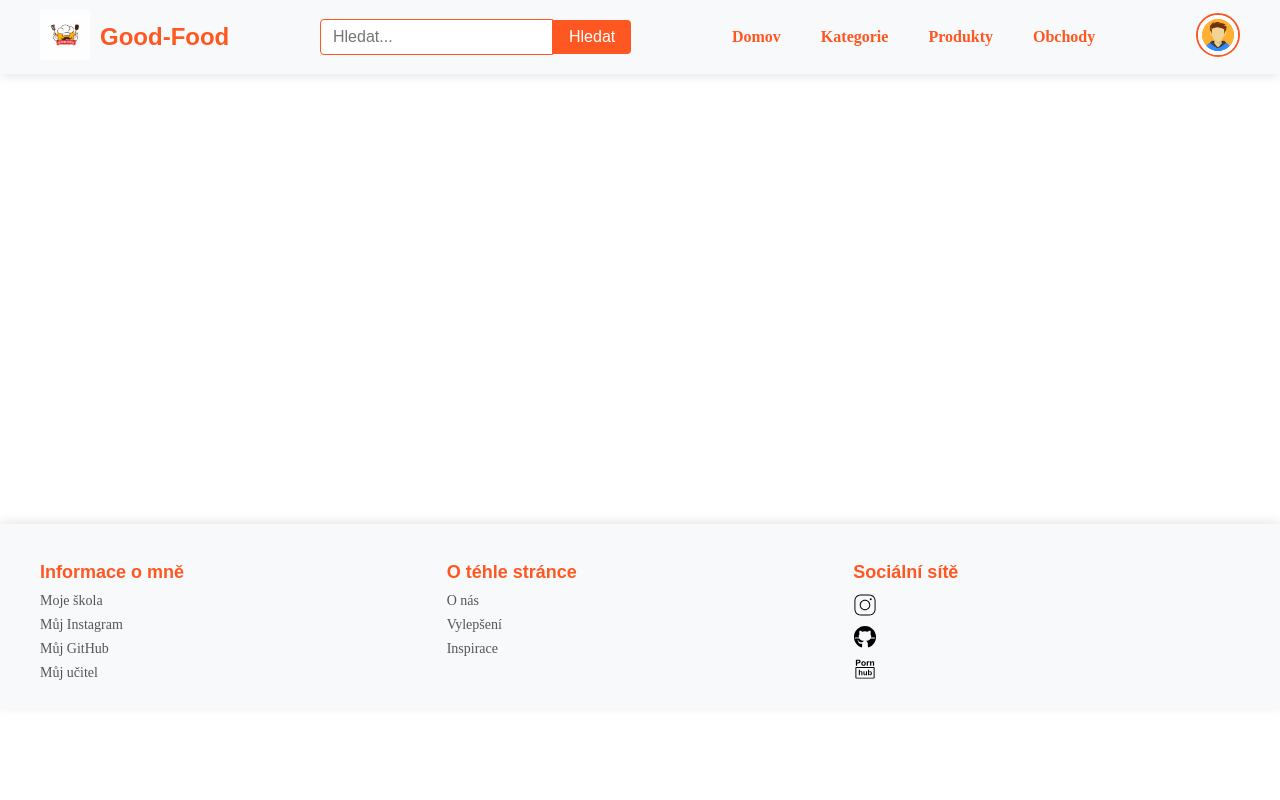
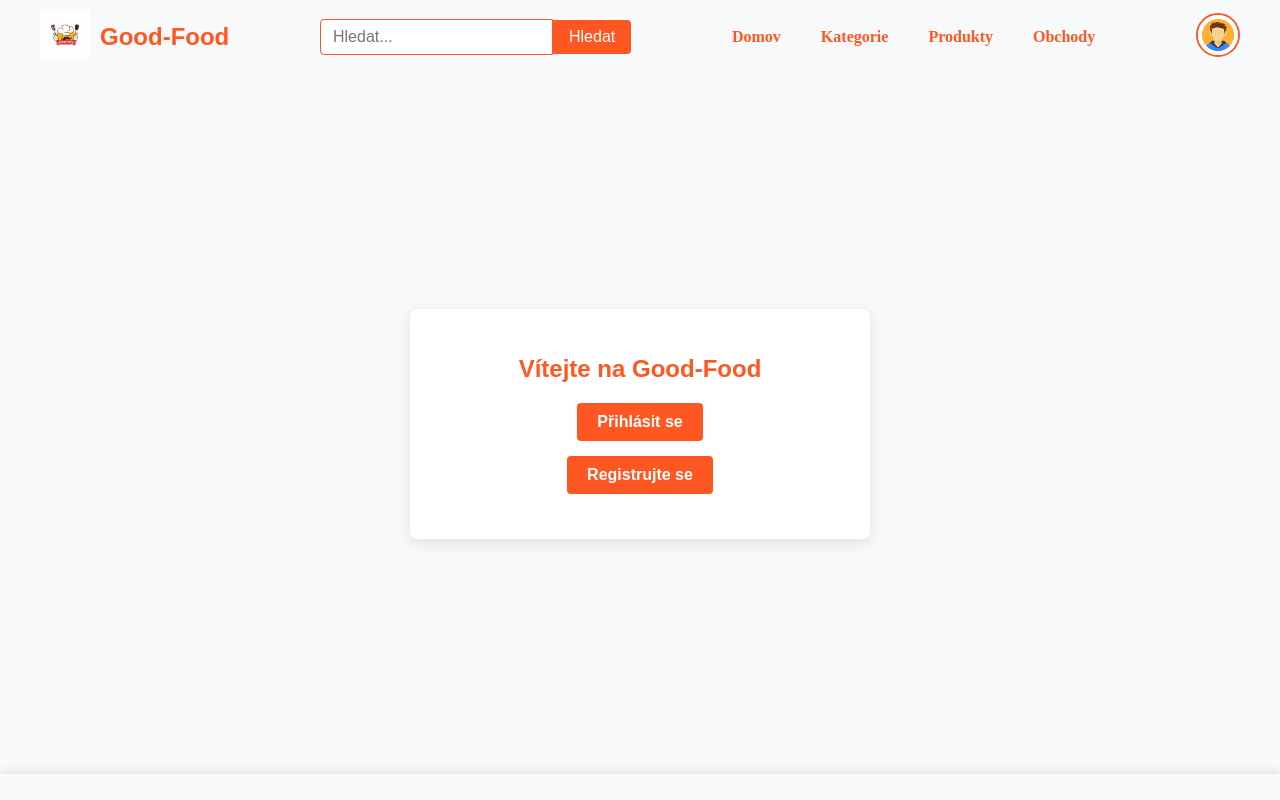
Before and after one commit to Marat141/Heureka-Vyhledavani-Potravin, a SvelteKit app: page /Profile in a window 1280 px wide. Shown: the top 800 px of the page. Built offline with nearby package versions, Linux system fonts and the light colour scheme.

Commit message:
Login-Register

```diff
--- a/src/lib/Components/Footer.svelte
+++ b/src/lib/Components/Footer.svelte
@@ -2,33 +2,38 @@
     <div class="footer-container">
         <div class="footer-section">
             <h3>Informace o mně</h3>
-            <a href="https://www.souepl.cz/" target=”_blank”>Moje škola</a>
-            <a href="https://www.instagram.com/fidorka_141/" target=”_blank”>Můj Instagram</a>
-            <a href="https://github.com/Marat141" target=”_blank”>Můj GitHub</a>
-            <a href="https://github.com/PanUcitelCz" target=”_blank”>Můj učitel</a>
+            <a href="https://www.souepl.cz/" target="_blank">Moje škola</a>
+            <a href="https://www.instagram.com/fidorka_141/" target="_blank">Můj Instagram</a>
+            <a href="https://github.com/Marat141" target="_blank">Můj GitHub</a>
+            <a href="https://github.com/PanUcitelCz" target="_blank">Můj učitel</a>
         </div>
         <div class="footer-section">
             <h3>O téhle stránce</h3>
-            <a href="/About" target=”_blank”>O nás</a>
-            <a href="/Feedback" target=”_blank”>Vylepšení</a>
-            <a href="https://www.kupi.cz/" target=”_blank”>Inspirace</a>
+            <a href="/About" target="_blank">O nás</a>
+            <a href="/Feedback" target="_blank">Vylepšení</a>
+            <a href="https://www.kupi.cz/" target="_blank">Inspirace</a>
         </div>
         <div class="footer-section">
             <h3>Sociální sítě</h3>
-            <a href="https://www.instagram.com/fidorka_141/" target=”_blank”><img src="/icons8-ig.svg" alt="Instagram"></a>
-            <a href="https://github.com/Marat141" target=”_blank”><img src="/icons8-github.svg" alt="GitHub"></a>
-            <a href="https://www.youtube.com/watch?v=xvFZjo5PgG0&t=2s" target=”_blank”><img src="/icons8-pornhub.svg" alt="YouTube"></a>
+            <a href="https://www.instagram.com/fidorka_141/" target="_blank">
+                <img src="/icons8-ig.svg" alt="Instagram">
+            </a>
+            <a href="https://github.com/Marat141" target="_blank">
+                <img src="/icons8-github.svg" alt="GitHub">
+            </a>
+            <a href="https://www.youtube.com/watch?v=xvFZjo5PgG0&t=2s" target="_blank">
+                <img src="/icons8-pornhub.svg" alt="YouTube">
+            </a>
         </div>
     </div>
 </footer>
 
-
 <style>
-    footer {
+footer {
     background-color: #f8f9fa;
     box-shadow: 0 -2px 10px rgba(0, 0, 0, 0.1);
     padding: 20px 40px;
-    margin-top: 450px;
+    margin-top: auto;
 }
 
 .footer-container {
@@ -42,6 +47,7 @@
 
 .footer-section {
     flex: 1;
+    text-align: center; /* Zarovnání obsahu na střed */
 }
 
 .footer-section h3 {
@@ -53,7 +59,7 @@
 }
 
 .footer-section a {
-    display: block;
+    display: block; /* Odkazy pod sebou */
     text-decoration: none;
     color: #555;
     font-size: 14px;
@@ -86,5 +92,4 @@
         width: 100%;
     }
 }
-
 </style>
--- a/src/routes/+layout.svelte
+++ b/src/routes/+layout.svelte
@@ -9,11 +9,13 @@
 <Header />
 
 
+{@render children()}
+
 
 <Footer />
 
 
-{@render children()}
+
 
 
 
--- a/src/routes/Profile/+page.svelte
+++ b/src/routes/Profile/+page.svelte
@@ -0,0 +1,100 @@
+<script>
+    let isLogginIn = $state(false);
+    let userName = $state("");
+
+    function handleLogin() {
+        isLogginIn = true;
+        userName = "";
+    }
+
+    function handleLogout() {
+    // Odhlášení
+    isLoggedIn = false;
+    userName = null;
+  }
+</script>
+
+<main>
+    <div class="Login-Register-container">
+        <h1>Vítejte na Good-Food</h1>
+        <div class="Login-container">
+            <button><a href="/Login">Přihlásit se</a></button>
+        </div>
+        <div class="Register-container">
+            <button><a href="/Register">Registrujte se</a></button>
+        </div>
+    </div>
+</main>
+
+<style>
+main {
+    padding: 40px 20px;
+    background-color: #f8f9fa;
+    min-height: calc(100vh - 180px); /* Výška stránky minus výška headeru a footeru */
+    display: flex;
+    align-items: center;
+    justify-content: center;
+}
+
+.Login-Register-container {
+    text-align: center;
+    background-color: #ffffff;
+    padding: 30px;
+    border-radius: 8px;
+    box-shadow: 0 4px 15px rgba(0, 0, 0, 0.1);
+    max-width: 400px;
+    width: 100%;
+}
+
+.Login-Register-container h1 {
+    font-size: 24px;
+    color: #ff5722;
+    margin-bottom: 20px;
+    font-family: 'Arial', sans-serif;
+}
+
+.Login-container, .Register-container {
+    margin-bottom: 15px;
+}
+
+button {
+    background-color: #ff5722;
+    color: #ffffff;
+    border: none;
+    border-radius: 4px;
+    padding: 10px 20px;
+    font-size: 16px;
+    font-weight: bold;
+    cursor: pointer;
+    transition: background-color 0.3s, transform 0.2s;
+}
+
+button:hover {
+    background-color: #e64a19;
+    transform: translateY(-2px);
+}
+
+button a {
+    text-decoration: none;
+    color: inherit;
+}
+
+button a:hover {
+    text-decoration: none;
+}
+
+@media (max-width: 768px) {
+    main {
+        padding: 20px;
+    }
+
+    .Login-Register-container {
+        width: 100%;
+    }
+
+    button {
+        width: 100%;
+        padding: 12px;
+    }
+}
+</style>
```
Also changed, not shown: src/routes/+page.svelte (deleted, +0 -10 lines).
